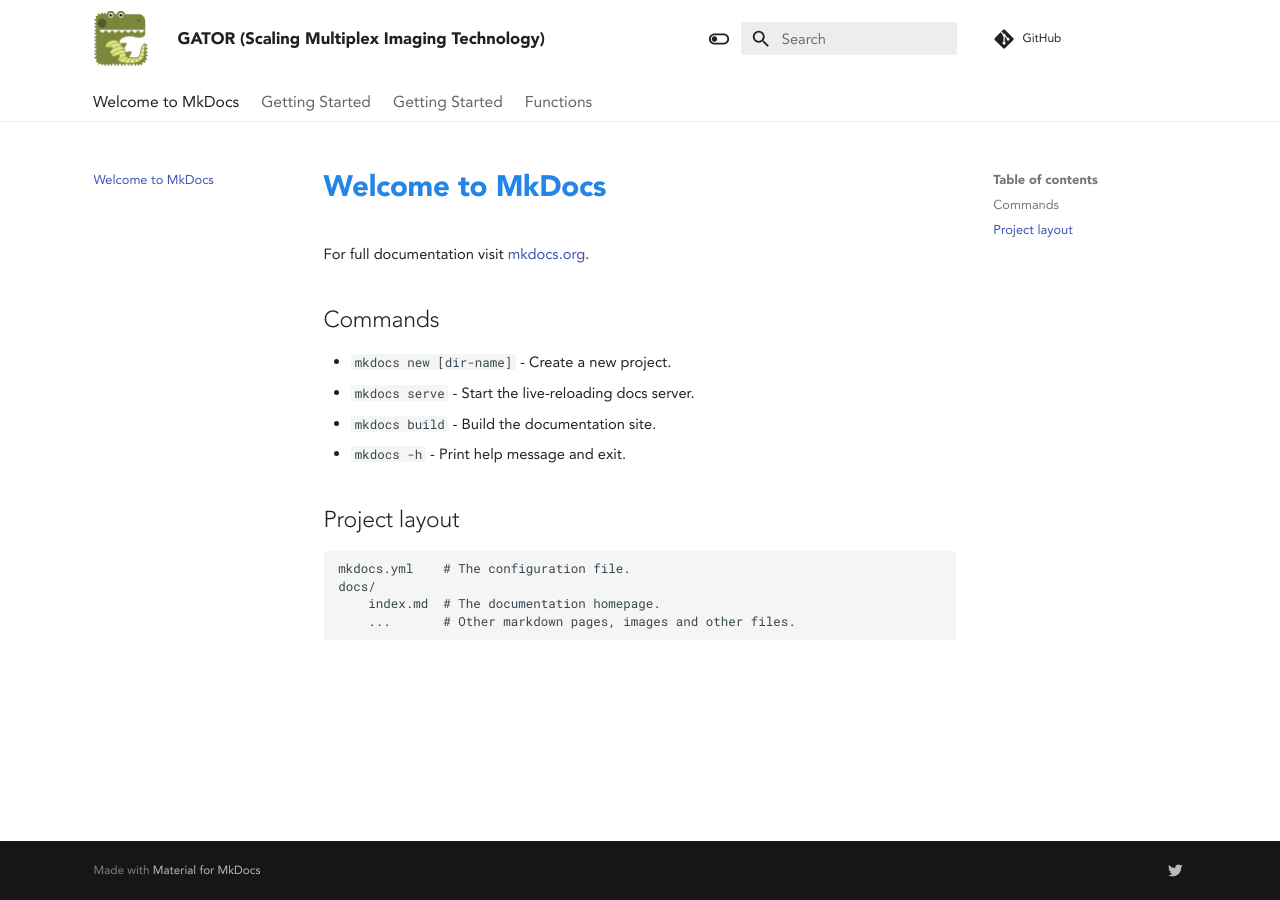
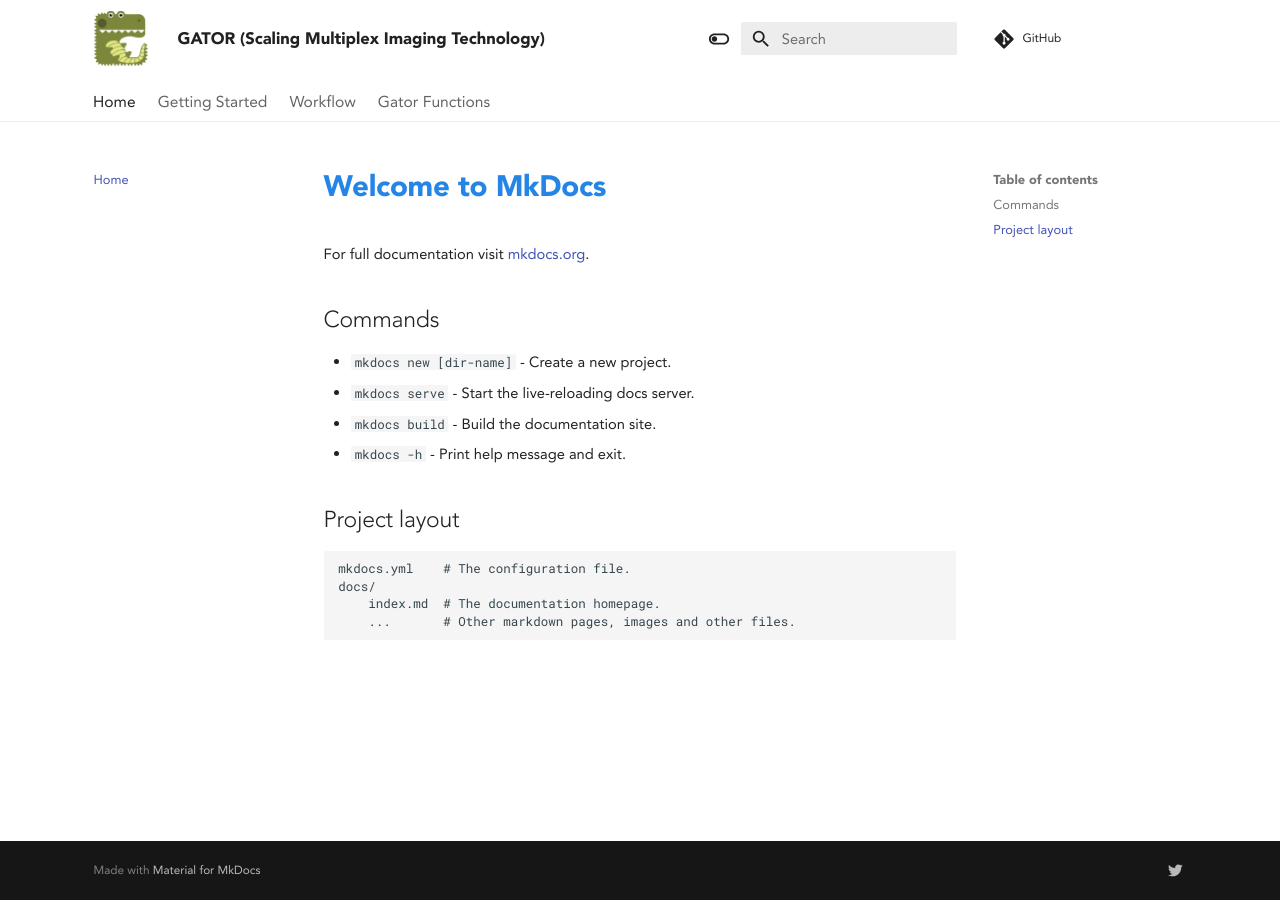
Before and after one commit to nirmallab/cspot, an MkDocs documentation site: the page built from docs/index.md, in a window 1280 px wide. Built offline with MkDocs 1.6.1 and Material for MkDocs 9.7.7, drawn with Linux system fonts in a browser that asks for light colours; comment, search, counter and statistics services are not loaded; some of the changed lines change nothing that is shown.

Commit message:
reintroduce tabs

```diff
--- a/mkdocs.yml
+++ b/mkdocs.yml
@@ -6,7 +6,7 @@ repo_url: https://github.com/nirmalLab/gatorpy/
 edit_uri: https://github.com/nirmalLab/gatorpy/edit/main/docs
 
 theme:
-  name: "material"
+  name: material
   logo: ./assets/favicon.png
   favicon: ./assets/favicon.png
   features:
@@ -27,6 +27,25 @@ theme:
       toggle:
         icon: material/toggle-switch
         name: Switch to light mode
+
+
+nav:
+    - Home: 'index.md'
+    - Getting Started: 'Getting Started.md'
+    - Workflow: 'Workflow.md'
+    - Gator Functions:
+        - Build DL Model:
+            - generateThumbnails: 'Functions/generateThumbnails.md'
+            - cloneFolder: 'Functions/cloneFolder.md'
+            - generateTrainTestSplit: 'Functions/generateTrainTestSplit.md'
+        - Generate DL Score:
+            - generateDLScore: 'Functions/generateDLScore.md'
+        - Run Gator Algorithm:
+            - gatorObject: 'Functions/gatorObject.md'
+            - gator: 'Functions/gator.md'
+            - mergeGatorObject: 'Functions/gator/mergeGatorObject.md'
+        - Phenotype cells:
+            - gatorPhenotype: 'Functions/phenotypeCells/gatorPhenotype.md'
 
 
 plugins:
```
